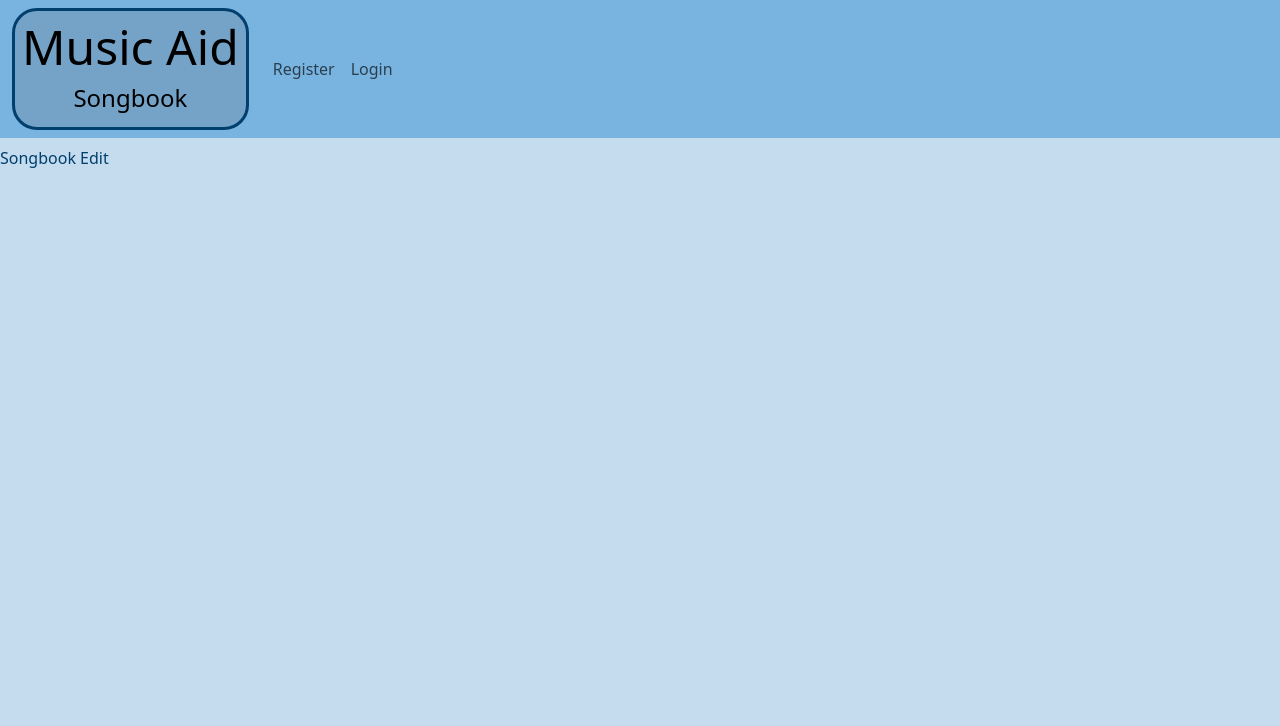
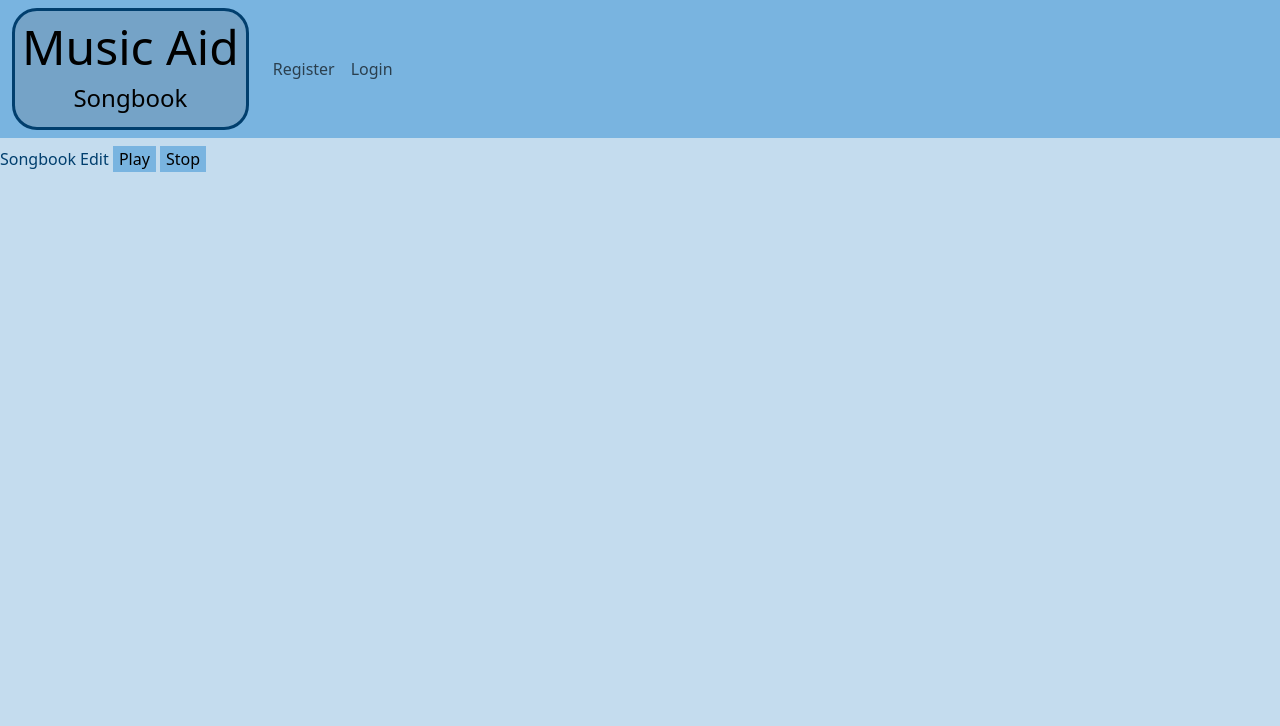
Before and after one commit to Stephen-J-Whitaker/music-aid, a Django app: template templates/song_view.html in a window 1280 px wide. Shown: the top 726 px of the page. Run offline with Django 3.2, Linux system fonts and the light colour scheme; the template is opened without the code that fills it, so the values that code supplies are empty; some libraries are stand-ins or nearby versions.

Commit message:
FEAT: Add button bar to song_view

```diff
--- a/templates/base.html
+++ b/templates/base.html
@@ -55,7 +55,6 @@
                     {% endif %}
                     </ul>
                 </div>
-                </div>
             </nav>
             <!-- End of bootstrap navigation -->
         </header>
--- a/templates/song_view.html
+++ b/templates/song_view.html
@@ -1,11 +1,14 @@
 {% extends "base.html" %}
 
 {% block content %}
+    <div id="content-container" class="content-container song-scroll">
         <h2>{{ song_detail.title }}</h2>
         <h3>{{ song_detail.artist }}</h3>
         <div class="song-lyrics">
             {{ song_detail.lyrics | safe }}
         </div>
+    </div>
+    <div class="button-container scroll-controls">
         {% if setlist_pk != None %}
             <a href="{% url 'setlist_view' setlist_pk %}">Setlist</a>
             <a href="{% url 'setlist_song_edit' pk setlist_pk %}">Edit</a>
@@ -13,4 +16,7 @@
             <a href="{% url 'home' %}">Songbook</a>
             <a href="{% url 'song_edit' pk %}">Edit</a>
         {% endif %}
+        <button id="scroll-start">Play</button>
+        <button id="scroll-stop">Stop</button>
+    </div>
 {% endblock content %}
```
Lines whose indentation alone changed are shown as unchanged.
